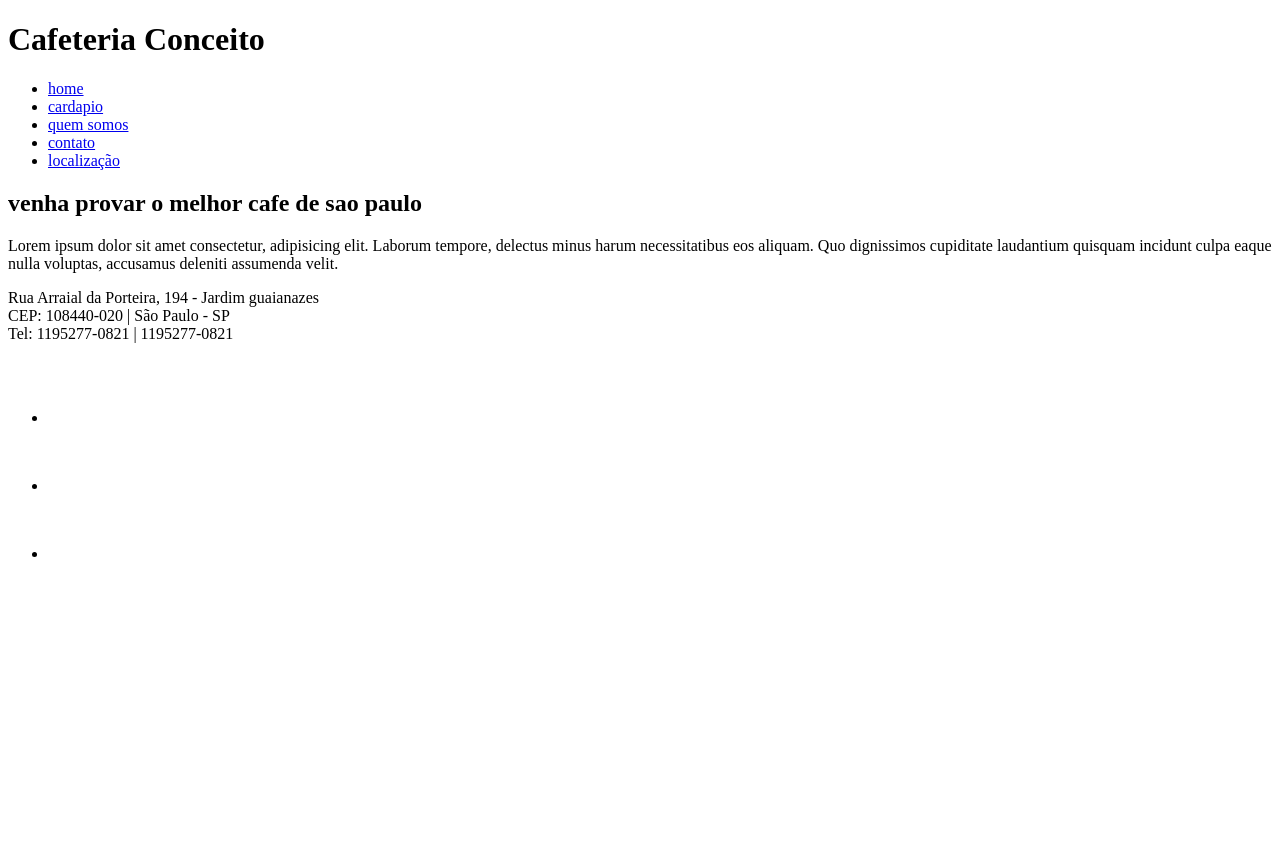
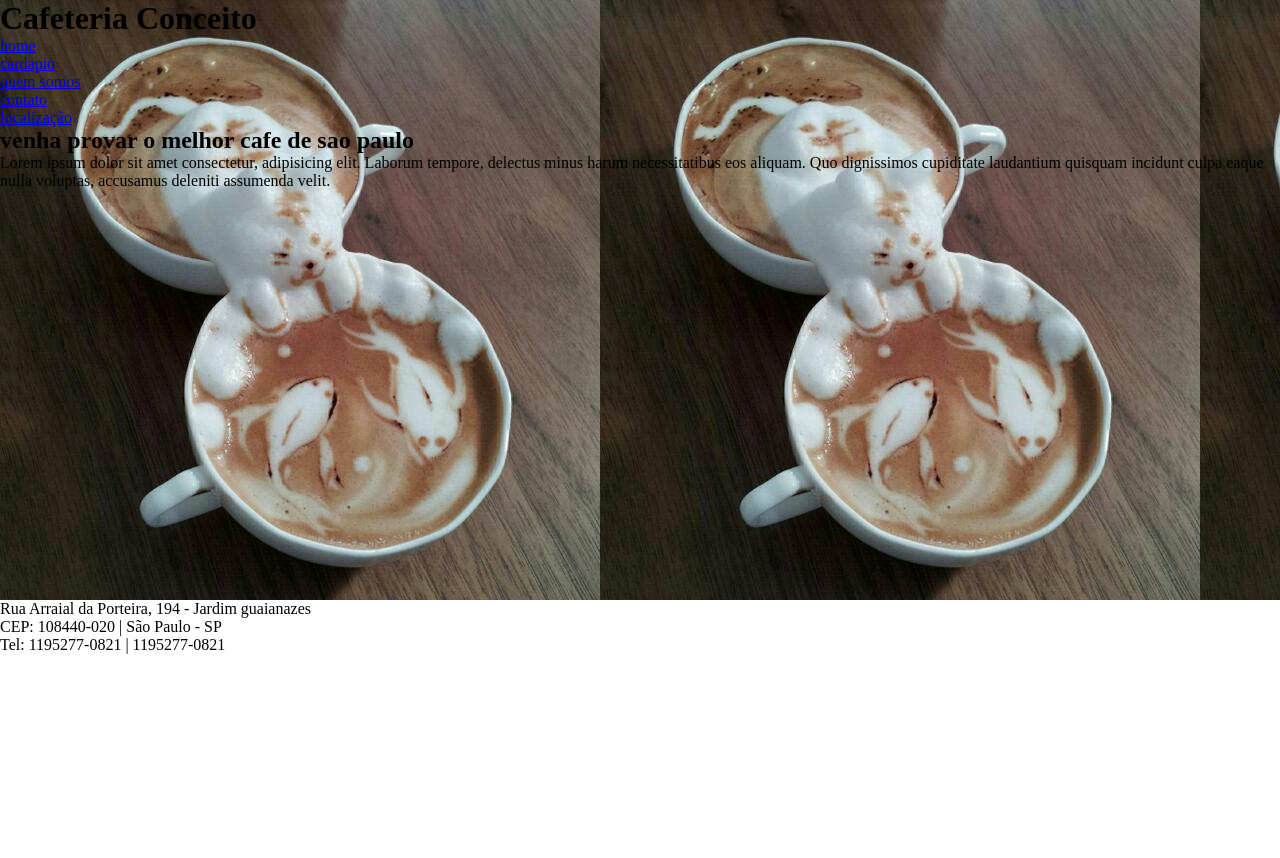
Before and after one commit to MonteiroPaiva/CafeteriaConceito-, a plain HTML site: page interface.html in a window 1280 px wide. Before the commit the page ends 800 px from the top, so only its background shows below. Drawn offline with Linux system fonts and the light colour scheme.

Commit message:
Criação do arquivo de formatação cafeteciaconceita.css

```diff
--- /dev/null
+++ b/css/cafeteriaconceita.css
@@ -0,0 +1,10 @@
+/* Zerar as margens de todos os elementos da pagina. Margens exrternas e intarans */
+*{
+    margin:0px;
+    padding:0px;
+    box-sizing:border-box;
+}
+/* Vamos adicionar uma imagem ao fundo do header */
+header{background-image: url("../img/cafe19.jpeg");
+    height: 600px;
+}
--- a/interface.html
+++ b/interface.html
@@ -4,6 +4,8 @@
     <meta charset="UTF-8">
     <meta name="viewport" content="width=device-width, initial-scale=1.0">
     <title>Cafeteria Conceito</title>
+    <link rel="stylesheet" href="css/cafeteriaconceita.css">
+
 </head>
 <body>
     <header>
```
